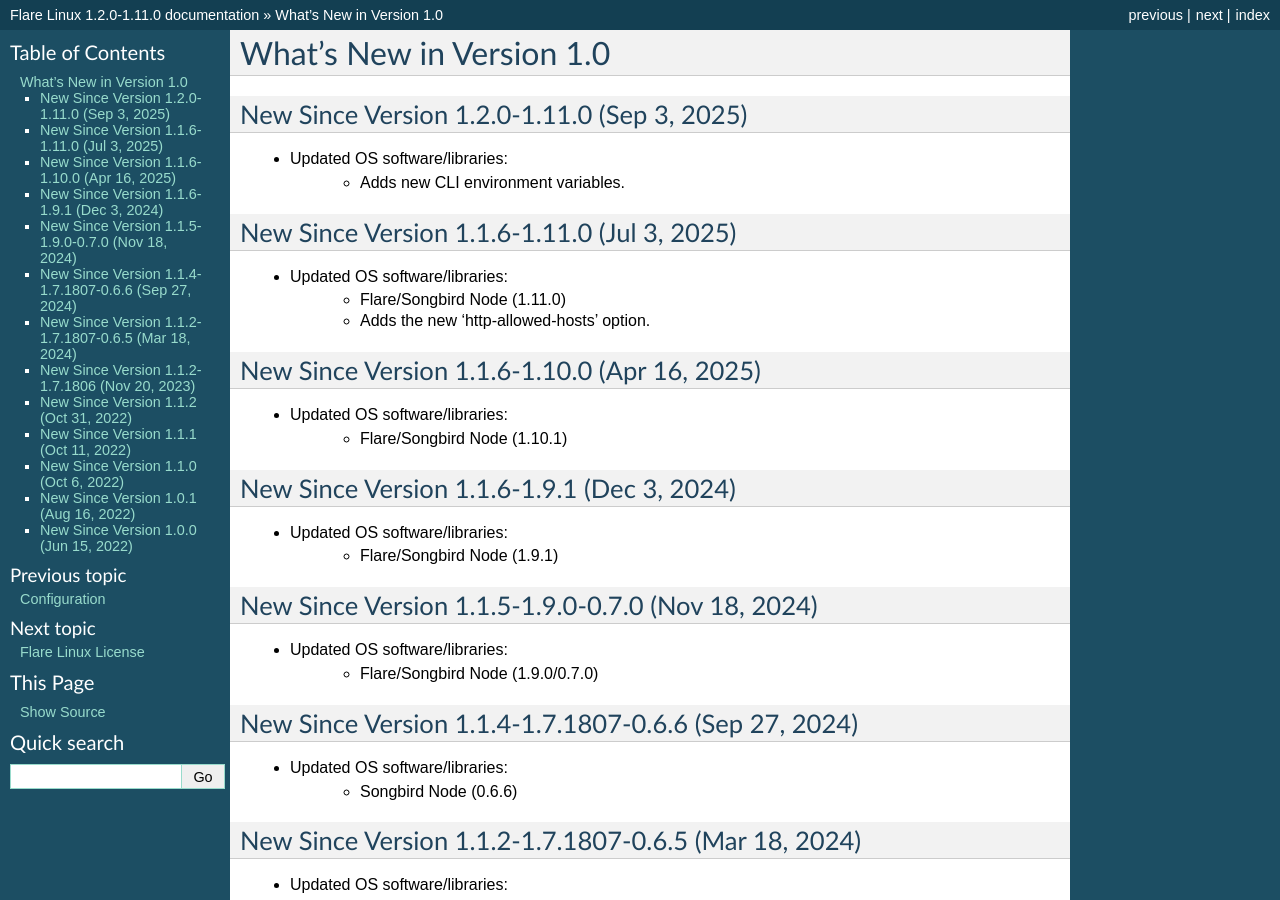
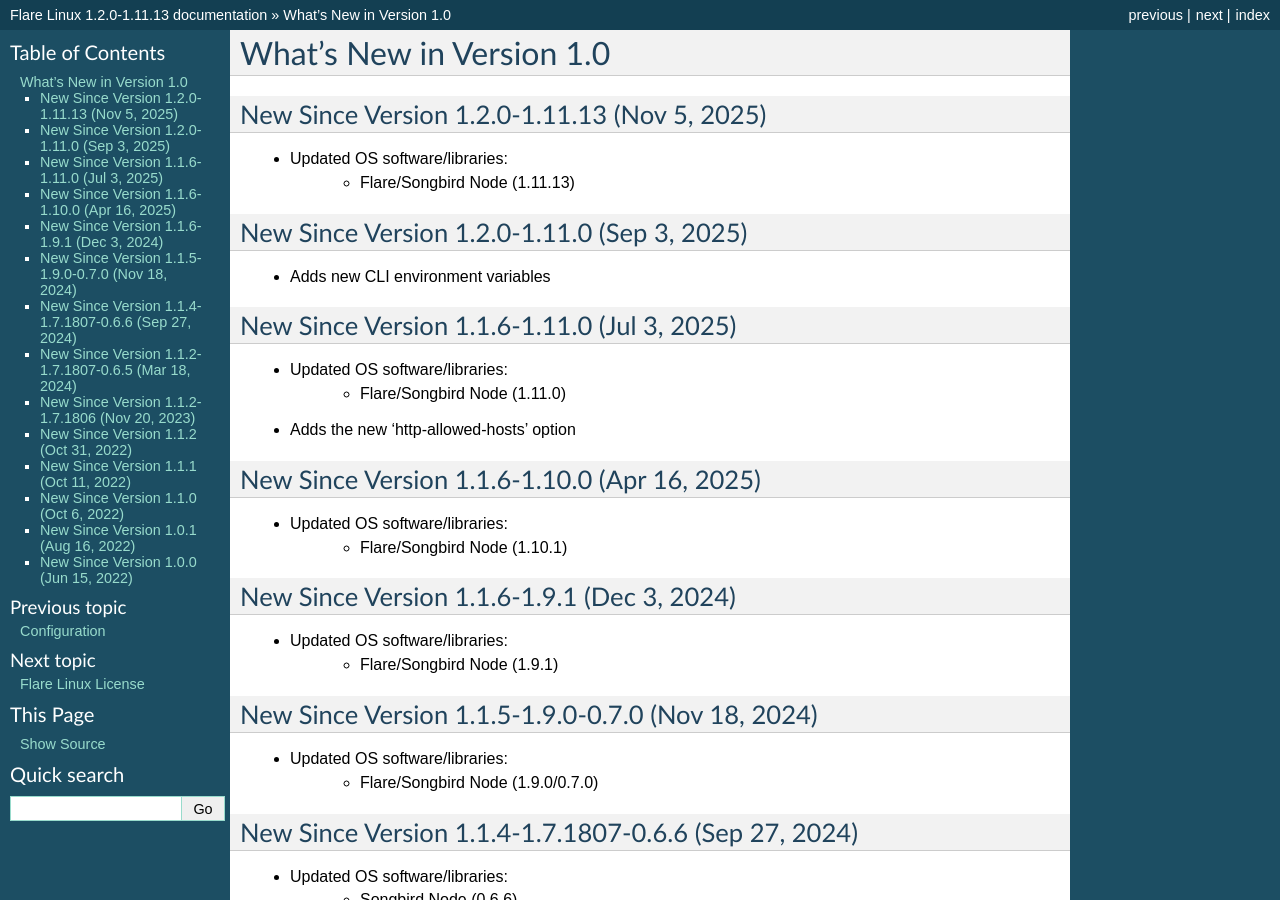
Before and after one commit to linuxforphp/flarelinux-docs, a Sphinx documentation site: the page built from docs/whats_new.rst, in a window 1280 px wide and 900 px high. Built offline with Sphinx 7.4.7, drawn with Linux system fonts in a browser that asks for light colours; some of the changed text lies outside the part shown.

Commit message:
2025-11-05 AC: Updates the user documentation for Flare Linux 1.2.0-1.11.13.

```diff
--- a/docs/conf.py
+++ b/docs/conf.py
@@ -54,7 +54,7 @@
 # The short X.Y version.
 version = '1.1'
 # The full version, including alpha/beta/rc tags.
-release = '1.2.0-1.11.0'
+release = '1.2.0-1.11.13'
 
 # The language for content autogenerated by Sphinx. Refer to documentation
 # for a list of supported languages.
--- a/docs/configuration.rst
+++ b/docs/configuration.rst
@@ -21,7 +21,7 @@
 
 You can do so by adding the 'e' option as often as you need to, like so::
 
-    $ docker run -it --rm -p 9650:9650 --name my_flare_server -e FLARE_BIND_ADDRESS="0.0.0.0" asclinux/flarelinux:1.2.0-1.11.0 flare --flare-coston1
+    $ docker run -it --rm -p 9650:9650 --name my_flare_server -e FLARE_BIND_ADDRESS="0.0.0.0" asclinux/flarelinux:1.2.0-1.11.13 flare --flare-coston1
 
 Here is a complete list of all environment variables that will be taken into account by the Flare Linux
 container at runtime:
@@ -59,7 +59,7 @@
 
 You can do so by adding the 'v' option as often as you need to, like so::
 
-    $ docker run -it --rm -p 9650:9650 --name my_flare_server -v ${PWD}/.flare:/home/flareuser/.flare asclinux/flarelinux:1.2.0-1.11.0 flare --flare-coston1
+    $ docker run -it --rm -p 9650:9650 --name my_flare_server -v ${PWD}/.flare:/home/flareuser/.flare asclinux/flarelinux:1.2.0-1.11.13 flare --flare-coston1
 
 ------------------------------
 Installing Additional Software
--- a/docs/whats_new.rst
+++ b/docs/whats_new.rst
@@ -3,18 +3,24 @@
 What's New in Version 1.0
 ===========================
 
+New Since Version 1.2.0-1.11.13 (Nov 5, 2025)
+-----------------------------------------------------
+
+* Updated OS software/libraries:
+    - Flare/Songbird Node (1.11.13)
+
 New Since Version 1.2.0-1.11.0 (Sep 3, 2025)
 -----------------------------------------------------
 
-* Updated OS software/libraries:
-    - Adds new CLI environment variables.
+* Adds new CLI environment variables
 
 New Since Version 1.1.6-1.11.0 (Jul 3, 2025)
 -----------------------------------------------------
 
 * Updated OS software/libraries:
     - Flare/Songbird Node (1.11.0)
-    - Adds the new 'http-allowed-hosts' option.
+
+* Adds the new 'http-allowed-hosts' option
 
 New Since Version 1.1.6-1.10.0 (Apr 16, 2025)
 -----------------------------------------------------
```
Also changed, not shown: docs/basic_usage.rst (+9 -9 lines).
